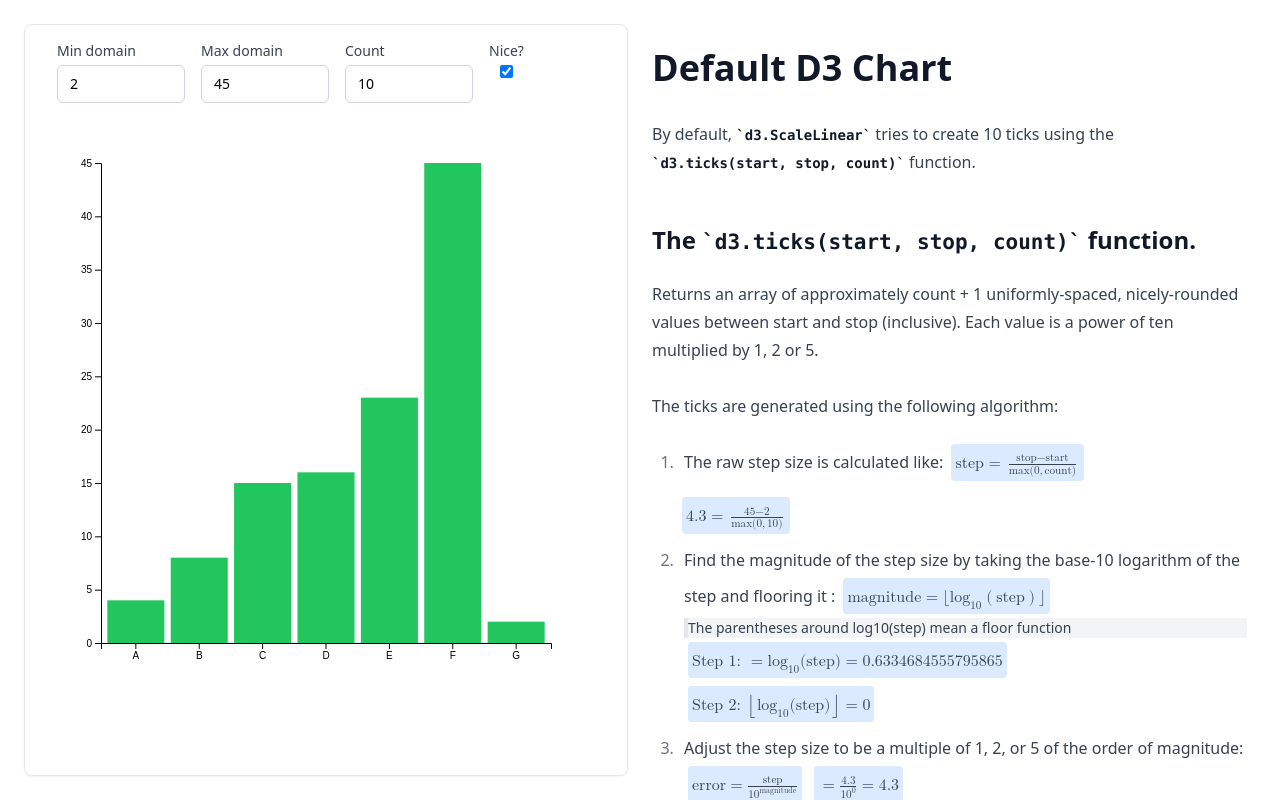
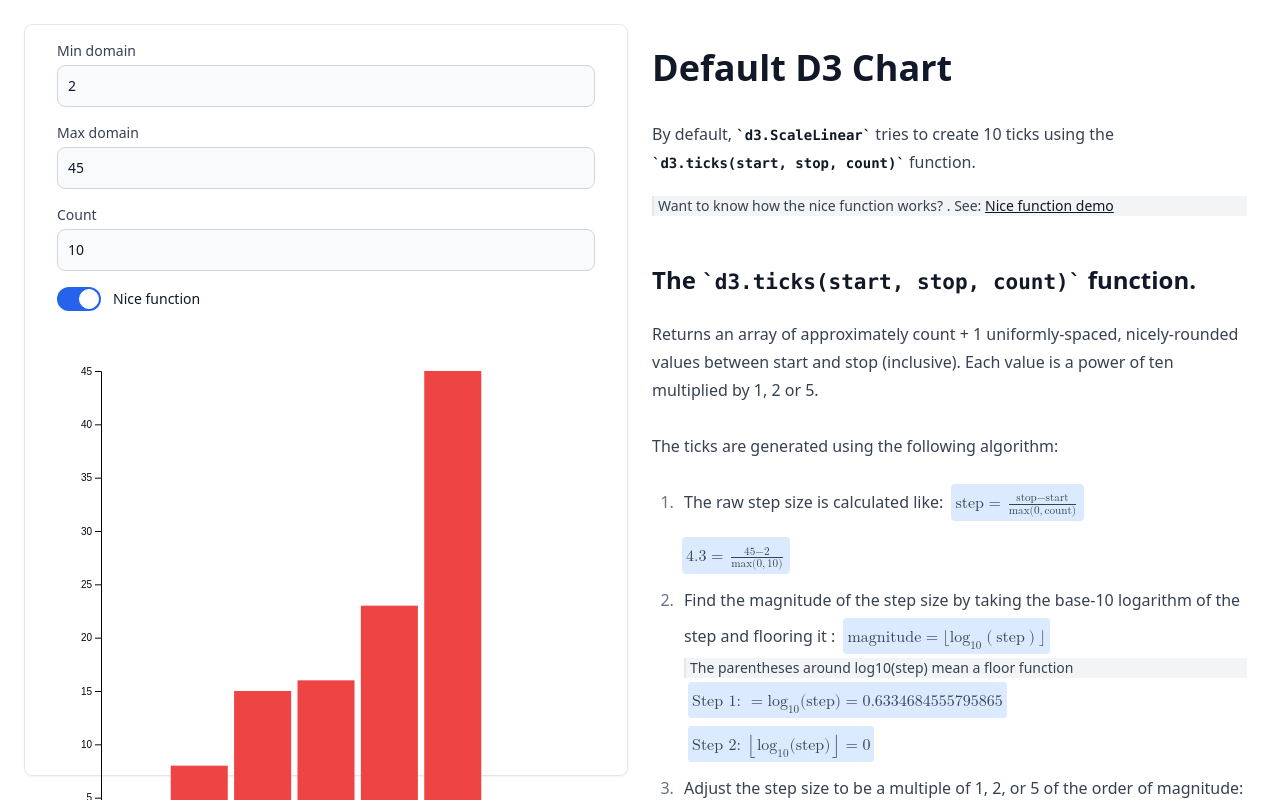
Before and after one commit to Jeffreyyvdb/d3-tick-algorithm, a SvelteKit app: page / in a window 1280 px wide. Shown: the top 800 px of the page. Built offline with nearby package versions, Linux system fonts and the light colour scheme.

Commit message:
Better styling and an example of the nice function flow

```diff
--- a/src/app.css
+++ b/src/app.css
@@ -1,3 +1,19 @@
 @import 'tailwindcss/base';
 @import 'tailwindcss/components';
 @import 'tailwindcss/utilities';
+
+@layer base {
+	:root {
+		--background: 0 0% 100%;
+		--foreground: 224 71.4% 4.1%;
+	}
+
+	.dark {
+		--background: 224 71.4% 4.1%;
+		--foreground: 210 20% 98%;
+	}
+}
+
+.input {
+	@apply block w-full rounded-lg border border-gray-300 bg-gray-50 p-2.5 text-sm text-gray-900 focus:border-blue-500 focus:ring-blue-500 dark:border-gray-600 dark:bg-gray-700 dark:text-white dark:placeholder-gray-400 dark:focus:border-blue-500 dark:focus:ring-blue-500;
+}
--- a/src/app.html
+++ b/src/app.html
@@ -5,7 +5,7 @@
 		<meta name="viewport" content="width=device-width, initial-scale=1" />
 		%sveltekit.head%
 	</head>
-	<body data-sveltekit-preload-data="hover">
+	<body data-sveltekit-preload-data="hover" class="bg-white dark:bg-black">
 		<div style="display: contents">%sveltekit.body%</div>
 	</body>
 </html>
--- a/src/routes/+page.svelte
+++ b/src/routes/+page.svelte
@@ -120,8 +120,7 @@
 				console.log({ height, d, range: yScale.range(), domain: yScale.domain() });
 				return height < 0 ? 0 : height;
 			})
-			.attr('width', xScale.bandwidth())
-			.attr('class', 'fill-green-500');
+			.attr('width', xScale.bandwidth());
 
 		return () => {
 			resizeObserver.disconnect();
@@ -133,48 +132,45 @@
 	<!-- Sticky Chart Container -->
 	<div
 		bind:this={containerDiv}
-		class="top-6 w-full rounded-lg border border-gray-200 bg-white p-4 pb-8 shadow-sm lg:sticky lg:h-[calc(100vh-3rem)]"
+		class="top-6 w-full rounded-lg border border-gray-200 p-4 pb-8 shadow-sm lg:sticky lg:h-[calc(100vh-3rem)] dark:border-gray-800"
 	>
-		<div class="mx-4 flex flex-wrap gap-4">
+		<div class="prose mx-4 flex flex-col flex-wrap gap-4 dark:prose-invert">
 			<label class="flex flex-col gap-1">
-				<span class="text-sm font-medium text-gray-700">Min domain</span>
-				<input
-					type="number"
-					bind:value={domain[0]}
-					class="focus:ring-black-500 w-32 rounded-md border border-gray-300 px-3 py-2 text-sm focus:outline-none focus:ring-2"
-				/>
+				<span class="text-sm font-medium">Min domain</span>
+				<input type="number" class="input" required bind:value={domain[0]} />
 			</label>
 			<label class="flex flex-col gap-1">
-				<span class="text-sm font-medium text-gray-700">Max domain</span>
-				<input
-					type="number"
-					bind:value={domain[1]}
-					class="focus:ring-black-500 w-32 rounded-md border border-gray-300 px-3 py-2 text-sm focus:outline-none focus:ring-2"
-				/>
+				<span class="text-sm font-medium">Max domain</span>
+				<input type="number" class="input" required bind:value={domain[domain.length - 1]} />
 			</label>
 			<label class="flex flex-col gap-1">
-				<span class="text-sm font-medium text-gray-700">Count</span>
-				<input
-					type="number"
-					bind:value={count}
-					class="focus:ring-black-500 w-32 rounded-md border border-gray-300 px-3 py-2 text-sm focus:outline-none focus:ring-2"
-				/>
+				<span class="text-sm font-medium">Count</span>
+				<input type="number" class="input" required bind:value={count} />
 			</label>
-			<label class="flex flex-col gap-1">
-				<span class="text-sm font-medium text-gray-700">Nice?</span>
-				<input type="checkbox" bind:checked={nice} />
+			<label class="flex cursor-pointer flex-row items-center">
+				<input type="checkbox" value={nice} bind:checked={nice} class="peer sr-only" />
+				<div
+					class="peer relative h-6 w-11 rounded-full bg-gray-200 after:absolute after:start-[2px] after:top-[2px] after:h-5 after:w-5 after:rounded-full after:border after:border-gray-300 after:bg-white after:transition-all after:content-[''] peer-checked:bg-blue-600 peer-checked:after:translate-x-full peer-checked:after:border-white peer-focus:outline-none peer-focus:ring-4 peer-focus:ring-blue-300 rtl:peer-checked:after:-translate-x-full dark:border-gray-600 dark:bg-gray-700 dark:peer-focus:ring-blue-800"
+				></div>
+				<span class="ms-3 text-sm font-medium text-gray-900 dark:text-gray-300">Nice function</span>
 			</label>
 		</div>
-		<svg bind:this={svgElement} class="h-full w-full"></svg>
+		<svg
+			bind:this={svgElement}
+			class="h-full w-full fill-red-500 text-[hsl(224_71.4%_4.1%)] dark:text-[hsl(210_20%_98%)]"
+		></svg>
 	</div>
 
 	<div class="space-y-6">
-		<article class="prose w-full">
+		<article class="prose w-full dark:prose-invert">
 			<h1>Default D3 Chart</h1>
 			<p>
 				By default, <code>d3.ScaleLinear</code> tries to create 10 ticks using the
 				<code>d3.ticks(start, stop, count)</code>
 				function.
+			</p>
+			<p class="border-l-2 bg-gray-100 pl-1 text-sm dark:bg-gray-900">
+				Want to know how the nice function works? . See: <a href="/nice">Nice function demo</a>
 			</p>
 
 			<h2>
@@ -207,7 +203,7 @@
 						math={'\\text{magnitude} =  \\lfloor\\log_{10}\\left(\\text{step}\\right)\\rfloor'}
 					/>
 
-					<div class="border-l-4 bg-gray-100 text-sm">
+					<div class="border-l-2 bg-gray-100 pl-1 text-sm dark:bg-gray-900">
 						The parentheses around log10(step) mean a floor function
 					</div>
 					<Katex math={`\\text{Step 1: }  = \\log_{10}(\\text{step}) = ${Math.log10(step)}`} />
@@ -251,7 +247,7 @@
 					<Katex math={`\\text{round}\\left( \\frac{\\text{${stop}}}{\\text{${inc}}} \\right)`} /> =
 					{i2}
 					<br />
-					<div class="border-l-4 bg-gray-100 text-sm">
+					<div class="border-l-2 bg-gray-100 pl-1 text-sm dark:bg-gray-900">
 						<code>i1</code> and <code>i2</code> are the indices that represent the first (<code
 							>i1</code
 						>) and the last (<code>i2</code>) tick values in the range between <code>start</code>
@@ -261,7 +257,7 @@
 				<li>
 					Resulting ticks = {d3.ticks(start, stop, count)}
 				</li>
-				<p class="border-l-4 bg-gray-100 text-sm">
+				<p class="border-l-2 bg-gray-100 pl-1 text-sm dark:bg-gray-900">
 					The full code also handles the cases where start is greater then stop. And when power is
 					negative. See: <a href="https://github.com/d3/d3-array/blob/main/src/ticks.js"
 						>github.com/d3/d3-array/blob/src/ticks.js</a
@@ -271,3 +267,6 @@
 		</article>
 	</div>
 </div>
+
+<style>
+</style>
--- a/src/routes/Katex.svelte
+++ b/src/routes/Katex.svelte
@@ -13,6 +13,6 @@
 	$: katexString = katex.renderToString(math, options);
 </script>
 
-<div class=" m-1 inline-block rounded bg-blue-100 p-1">
+<div class=" m-1 inline-block rounded bg-blue-100 p-1 dark:bg-blue-900">
 	{@html katexString}
 </div>
--- /dev/null
+++ b/src/routes/nice/+page.svelte
@@ -0,0 +1,144 @@
+<script lang="ts">
+	import * as d3 from 'd3';
+	import { tickIncrement } from 'd3-array';
+	import { onMount } from 'svelte';
+
+	let count = $state(10);
+	let minDomain = $state(6.345);
+	let maxDomain = $state(9.345);
+	let domain = $derived([minDomain, maxDomain]);
+
+	let height = $state(400);
+
+	let yScale = $derived(d3.scaleLinear().domain(domain).range([height, 0]));
+
+	let logs: { message: string; indent: number }[] = $state([]);
+
+	function customLog(message: string, indent = 0) {
+		logs = [...logs, { message, indent }];
+	}
+
+	const nice = function (count: number, domain: [number, number]) {
+		if (count == null) count = 10;
+
+		var d = domain;
+		var i0 = 0;
+		var i1 = d.length - 1;
+		var start = d[i0];
+		var stop = d[i1];
+		var prestep;
+		var step;
+		var maxIter = 10;
+
+		// Reset logs
+		logs = [];
+
+		customLog(`Initial Domain: [${d.join(', ')}]`);
+		customLog(`Initial start: ${start}, stop: ${stop}`);
+
+		if (stop < start) {
+			customLog('Swapping start and stop as stop < start');
+			[start, stop] = [stop, start];
+			[i0, i1] = [i1, i0];
+			customLog(`Swapped start: ${start}, stop: ${stop}`);
+		}
+
+		while (maxIter-- > 0) {
+			step = tickIncrement(start, stop, count);
+			customLog(`Iteration ${10 - maxIter}:`, 0);
+			customLog(`Computed step: ${step}`, 1);
+
+			if (step === prestep) {
+				customLog('Converged. Updating domain...', 1);
+				d[i0] = start;
+				d[i1] = stop;
+				customLog(`Final Domain: [${d.join(', ')}]`, 1);
+				return;
+			} else if (step > 0) {
+				customLog('Adjusting for step > 0:', 1);
+				customLog(`Before adjustment - start: ${start}, stop: ${stop}`, 2);
+				start = Math.floor(start / step) * step;
+				stop = Math.ceil(stop / step) * step;
+				customLog(`After adjustment - start: ${start}, stop: ${stop}`, 2);
+			} else if (step < 0) {
+				customLog('Adjusting for step < 0:', 1);
+				customLog(`Before adjustment - start: ${start}, stop: ${stop}`, 2);
+				start = Math.ceil(start * step) / step;
+				stop = Math.floor(stop * step) / step;
+				customLog(`After adjustment - start: ${start}, stop: ${stop}`, 2);
+			} else {
+				customLog('Step is zero, breaking out of loop.', 1);
+				break;
+			}
+			prestep = step;
+			customLog(`Stored prestep: ${prestep}`, 1);
+		}
+		customLog('Exceeded max iterations or encountered step=0. Returning scale.');
+	};
+
+	onMount(() => {
+		nice(count, [minDomain, maxDomain]);
+	});
+</script>
+
+<div class="container mx-auto p-6">
+	<article class="prose w-full dark:prose-invert">
+		<h1>The <code>linear.nice(count)</code> function.</h1>
+		<p>
+			This <code>nice</code> function is a utility in D3 that adjusts the scale's domain to "nice" round
+			numbers. It modifies the start and stop values of the domain to align them with the step size calculated
+			for the given number of ticks. This ensures the ticks are well-spaced and easy to read.
+		</p>
+
+		<div class="prose mx-4 flex flex-col flex-wrap gap-4 dark:prose-invert">
+			<label class="flex flex-col gap-1">
+				<span class="text-sm font-medium">Min domain</span>
+
+				<input
+					type="number"
+					class="input"
+					required
+					bind:value={minDomain}
+					oninput={() => {
+						nice(count, [minDomain, maxDomain]);
+					}}
+				/>
+			</label>
+			<label class="flex flex-col gap-1">
+				<span class="text-sm font-medium">Max domain</span>
+				<input
+					type="number"
+					class="input"
+					required
+					bind:value={maxDomain}
+					oninput={() => {
+						nice(count, [minDomain, maxDomain]);
+					}}
+				/>
+			</label>
+			<label class="flex flex-col gap-1">
+				<span class="text-sm font-medium">Count</span>
+				<input
+					type="number"
+					class="input"
+					required
+					bind:value={count}
+					oninput={() => {
+						nice(count, [minDomain, maxDomain]);
+					}}
+				/>
+			</label>
+		</div>
+		<div
+			class="mt-6 rounded-lg bg-slate-100 p-4 font-mono text-sm text-slate-950 dark:bg-slate-900 dark:text-slate-50"
+		>
+			<div class="space-y-1">
+				{#each logs as log}
+					<div class="whitespace-pre-wrap" style="padding-left: {log.indent}rem">
+						{log.message}
+					</div>
+				{/each}
+			</div>
+		</div>
+	</article>
+</div>
--- a/tailwind.config.ts
+++ b/tailwind.config.ts
@@ -1,12 +1,27 @@
 import typography from '@tailwindcss/typography';
 import type { Config } from 'tailwindcss';
+import plugin from 'tailwindcss/plugin';
 
 export default {
 	content: ['./src/**/*.{html,js,svelte,ts}'],
 
 	theme: {
-		extend: {}
+		extend: {
+			colors: {
+				background: 'hsl(var(--background))',
+				foreground: 'hsl(var(--foreground))'
+			}
+		}
 	},
 
-	plugins: [typography]
+	plugins: [
+		typography,
+		plugin(function ({ addBase }) {
+			addBase({
+				body: {
+					'@apply text-foreground bg-background': ''
+				}
+			});
+		})
+	]
 } satisfies Config;
```
